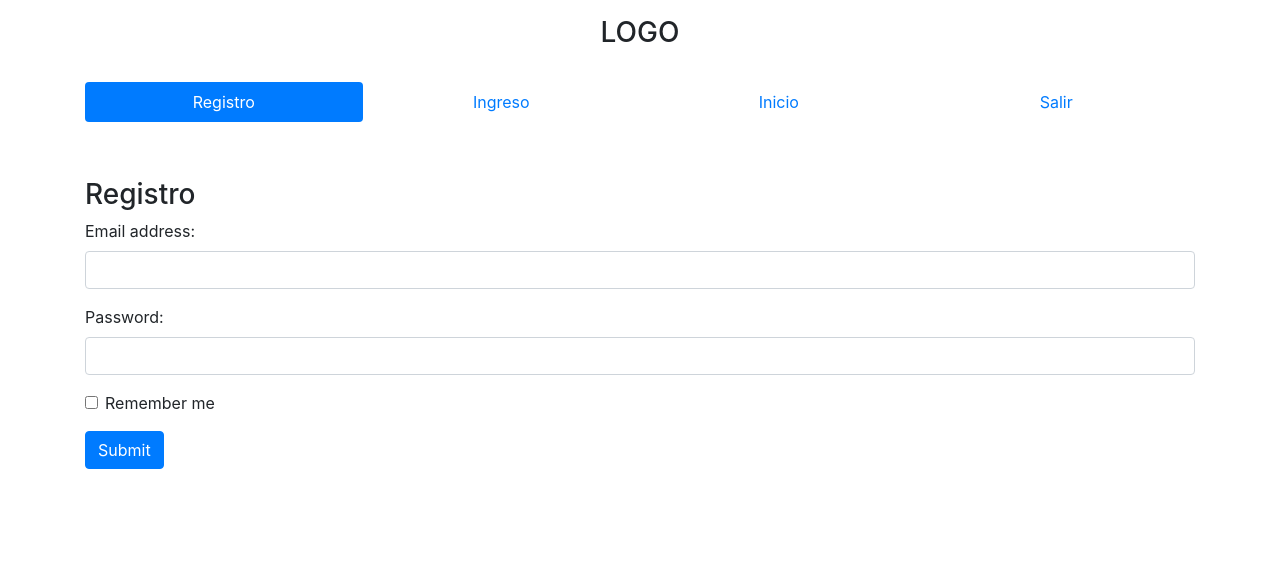
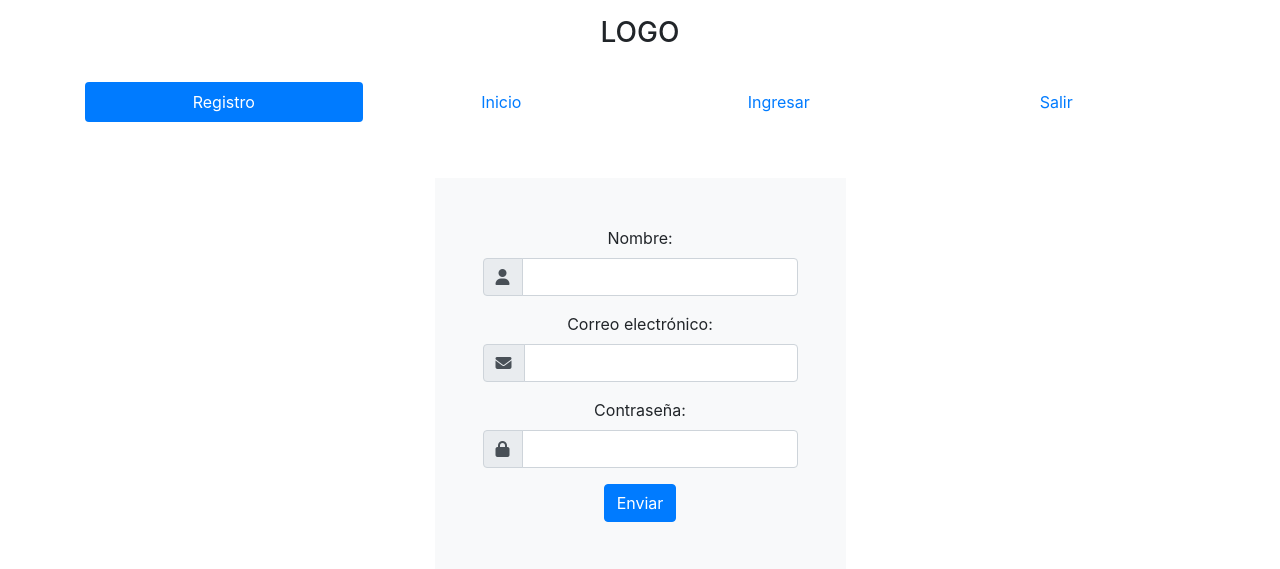
Before and after one commit to yosh-ar/crud-mvc_php, a PHP site: page / in a window 1280 px wide. Shown: the top 569 px of the page. Run offline with PHP 8.4, Linux system fonts and the light colour scheme; some libraries are stand-ins or nearby versions.

Commit message:
todo listo para implementar bases de datos

```diff
--- /dev/null
+++ b/controllers/FormularioController.php
@@ -0,0 +1,11 @@
+<?php
+Class FormularioController {
+
+    // guardar usuario
+    static public function store (){
+
+        if(isset($_POST["nombre"])){
+            return "ok";
+        }
+    }
+}
--- a/index.php
+++ b/index.php
@@ -1,6 +1,7 @@
 <?php
 
 require_once "controllers/PlantillaController.php";
+require_once "controllers/FormularioController.php";
 
 $plantilla = new PlantillaController();
 $plantilla -> index();
--- /dev/null
+++ b/views/pages/error404.php
@@ -0,0 +1,5 @@
+<div class="text-center">
+    <h4>404</h4>
+    <P>pagina no encontrada</P>
+    <a href="index.php?pagina=registro" class="btn btn-primary">volver</a>
+</div>
--- a/views/pages/registro.php
+++ b/views/pages/registro.php
@@ -1,17 +1,92 @@
-<h3>Registro</h3>
-<form action="">
+<div class="d-flex justify-content-center text-center">
+
+	<form class="p-5 bg-light" method="POST">
+
 		<div class="form-group">
-        <label for="email">Email address:</label>
-        <input type="email" class="form-control" id="email">
+			<label for="nombre">Nombre:</label>
+
+			<div class="input-group">
+
+				<div class="input-group-prepend">
+					<span class="input-group-text">
+						<i class="fas fa-user"></i>
+					</span>
 				</div>
+
+				<input type="text" class="form-control" id="nombre" name="nombre">
+
+			</div>
+
+		</div>
+
 		<div class="form-group">
-        <label for="pwd">Password:</label>
-        <input type="password" class="form-control" id="pwd">
+
+			<label for="email">Correo electrónico:</label>
+
+			<div class="input-group">
+
+				<div class="input-group-prepend">
+					<span class="input-group-text">
+						<i class="fas fa-envelope"></i>
+					</span>
 				</div>
-    <div class="form-group form-check">
-        <label class="form-check-label">
-            <input class="form-check-input" type="checkbox"> Remember me
-            </label>
+
+				<input type="email" class="form-control" id="email" name="email">
+
 			</div>
-    <button type="submit" class="btn btn-primary">Submit</button>
+
+		</div>
+
+		<div class="form-group">
+			<label for="pwd">Contraseña:</label>
+
+			<div class="input-group">
+
+				<div class="input-group-prepend">
+					<span class="input-group-text">
+						<i class="fas fa-lock"></i>
+					</span>
+				</div>
+
+				<input type="password" class="form-control" id="pwd" name="password">
+
+			</div>
+
+		</div>
+
+		<?php
+
+		/*=============================================
+		FORMA EN QUE SE INSTANCIA LA CLASE DE UN MÉTODO NO ESTÁTICO
+		=============================================*/
+
+		// $registro = new FormularioController();
+		// $registro -> store();
+
+		/*=============================================
+		FORMA EN QUE SE INSTANCIA LA CLASE DE UN MÉTODO ESTÁTICO
+		=============================================*/
+
+		$registro = FormularioController::store();
+
+		if($registro == "ok"){
+
+			echo '<script>
+
+				if ( window.history.replaceState ) {
+
+					window.history.replaceState( null, null, window.location.href );
+
+				}
+
+			</script>';
+
+			echo '<div class="alert alert-success">El usuario ha sido registrado</div>';
+		}
+		?>
+
+		<button type="submit" class="btn btn-primary">Enviar</button>
+
 	</form>
+
+</div>
--- a/views/plantilla.php
+++ b/views/plantilla.php
@@ -35,18 +35,60 @@
     <div class="container-fluid">
         <div class="container">
             <ul class="nav nav-justified py-2 nav-pills">
+                <?php if(isset( $_GET["pagina"])): ?>
+
+                    <?php if($_GET["pagina"] == "registro"): ?>
+                        <li class="nav-item">
+                            <a class="nav-link active" href="index.php?pagina=registro">Registro</a>
+                        </li>
+                    <?php else: ?>
+                        <li class="nav-item">
+                            <a class="nav-link" href="index.php?pagina=registro">Registro</a>
+                        </li>
+                    <?php endif ?>
+                    <?php if($_GET["pagina"] == "inicio"): ?>
+                        <li class="nav-item">
+                            <a class="nav-link active" href="index.php?pagina=inicio">inicio</a>
+                        </li>
+                    <?php else: ?>
+                        <li class="nav-item">
+                            <a class="nav-link" href="index.php?pagina=inicio">inicio</a>
+                        </li>
+                    <?php endif ?>
+                    <?php if($_GET["pagina"] == "login"): ?>
+                        <li class="nav-item">
+                            <a class="nav-link active" href="index.php?pagina=login">Ingreso</a>
+                        </li>
+                    <?php else: ?>
+                        <li class="nav-item">
+                            <a class="nav-link" href="index.php?pagina=login">Ingreso</a>
+                        </li>
+                    <?php endif ?>
+                    <?php if($_GET["pagina"] == "salir"): ?>
+                        <li class="nav-item">
+                            <a class="nav-link active" href="index.php?pagina=salir">salir</a>
+                        </li>
+                    <?php else: ?>
+                        <li class="nav-item">
+                            <a class="nav-link" href="index.php?pagina=salir">salir</a>
+                        </li>
+                    <?php endif ?>
+                    <?php else: ?>
                 <li class="nav-item">
-                    <a class="nav-link active" href="index.php?pagina=registro">Registro</a>
+                    <a class="nav-link active " href="index.php?pagina=registro">Registro</a>
                 </li>
-                <li class="nav-item">
-                    <a class="nav-link " href="index.php?pagina=login">Ingreso</a>
-                </li>
+
                 <li class="nav-item">
                     <a class="nav-link " href="index.php?pagina=inicio">Inicio</a>
                 </li>
                 <li class="nav-item">
+                    <a class="nav-link " href="index.php?pagina=login">Ingresar</a>
+                </li>
+                <li class="nav-item">
                     <a class="nav-link " href="index.php?pagina=salir">Salir</a>
                 </li>
+                <?php endif ?>
+
             </ul>
         </div>
     </div>
@@ -60,6 +102,8 @@
                $_GET["pagina"]== 'login'||
                $_GET["pagina"]== 'salir'){
                 include "pages/".$_GET["pagina"].".php";
+               }else{
+                   include "pages/error404.php";
                }
            }else{
                include "pages/registro.php";
```
Lines whose indentation alone changed are shown as unchanged.
